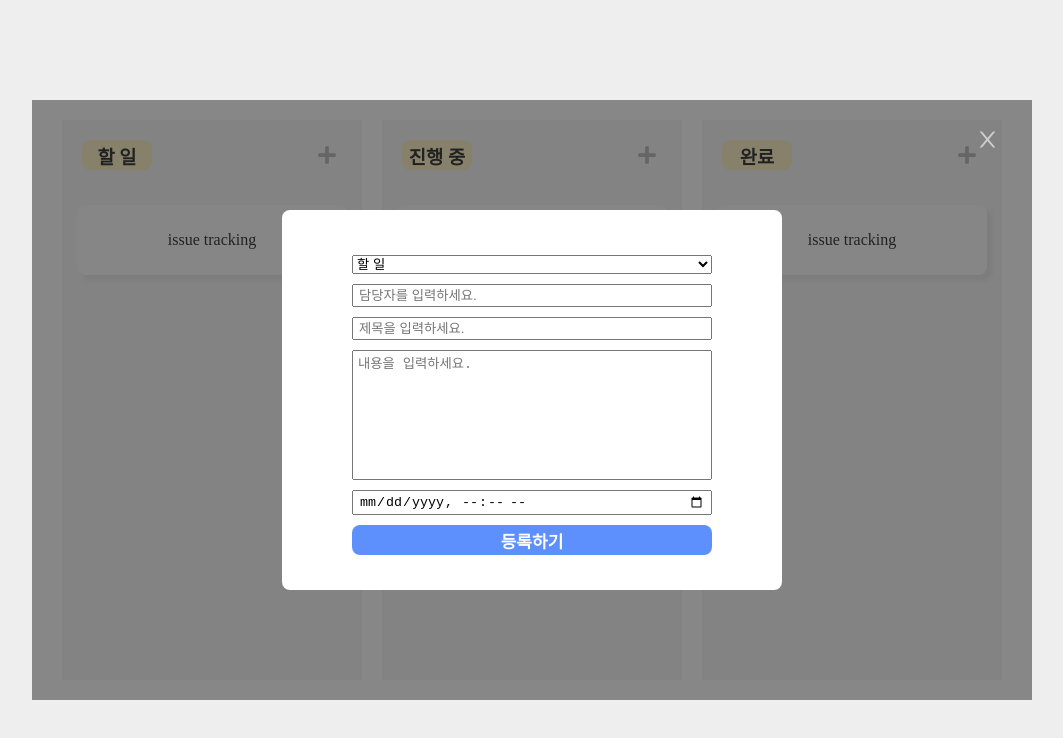
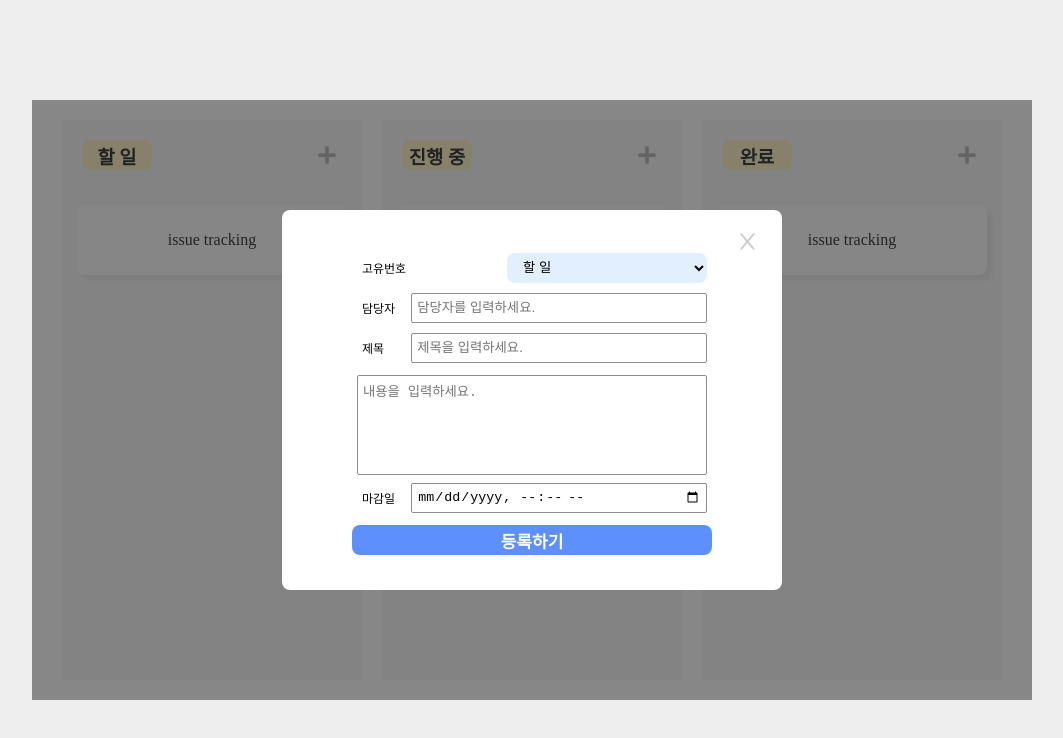
Before and after one commit to ShinjungOh/wanted-pre-onboarding-issue-tracking, a React (Create React App) app: page / in a window 1280 px wide. Both pictures are taken after a click on the element 435 px from the left and 155 px from the top of the page. Shown: the top 738 px of the page, without its empty margins (108-1171 px from the left). Built offline with nearby package versions, Linux system fonts and the light colour scheme.

Commit message:
feat: 담당자 검색 기능 추가

```diff
--- a/src/lib/dummydata/managerData.ts
+++ b/src/lib/dummydata/managerData.ts
@@ -1 +1 @@
-export const manager = ['김OO', '이OO', '박OO', '최OO'];
+export const managers = ['김OO', '이OO', '박OO', '최OO'];
--- a/src/ui/components/issueTracking/IssueCreate.tsx
+++ b/src/ui/components/issueTracking/IssueCreate.tsx
@@ -1,6 +1,7 @@
-import React from 'react';
+import React, { useRef, useState } from 'react';
 import styled, { css } from 'styled-components';
 import { AiOutlineClose } from 'react-icons/ai';
+import { managers } from '../../../lib/dummydata/managerData';
 
 interface Props {
   isOpen: boolean;
@@ -11,6 +12,19 @@ interface Props {
 }
 
 const IssueCreate = ({ isOpen, isModalOpen, selectedState, handleChangeSelect, issueStateData }: Props) => {
+  const [userInput, setUserInput] = useState('');
+  // const [issues, setIssues] = useState([]);
+
+  // const nextId = useRef(0);
+
+  const onChangeMangerInput = (e: any) => {
+    const { value } = e.target;
+    setUserInput(value);
+  };
+
+  const searchManager = managers.filter((manager) => manager.includes(userInput));
+  console.log(searchManager);
+
   return (
     <Container isOpen={isOpen}>
       {isOpen ? (
@@ -18,17 +32,33 @@ const IssueCreate = ({ isOpen, isModalOpen, selectedState, handleChangeSelect, i
           <CloseBox onClick={isModalOpen}>
             <AiOutlineClose color="#cdcdcd" />
           </CloseBox>
+          <InputDetailContainer>
+            <Label htmlFor="고유번호">고유번호</Label>
+            <Input id="고유번호" type="text" readOnly={true} />
             <SelectState onChange={handleChangeSelect} value={selectedState}>
-            {issueStateData.map((item: any) => (
+              {issueStateData.map((item: string) => (
                 <option value={item} key={item}>
                   {item}
                 </option>
               ))}
             </SelectState>
-          <Input type="text" placeholder="담당자를 입력하세요." />
+          </InputDetailContainer>
+          <InputDetailContainer>
+            <Label htmlFor="담당자">담당자</Label>
+            <Input id="담당자" type="text" placeholder="담당자를 입력하세요." onChange={onChangeMangerInput} />
+          </InputDetailContainer>
+          {searchManager.length > 0 &&
+            userInput.length > 0 &&
+            searchManager.map((manager) => <SearchInput key={manager}>{searchManager}</SearchInput>)}
+          <InputDetailContainer>
+            <Label htmlFor="제목">제목</Label>
             <Input type="text" placeholder="제목을 입력하세요." />
+          </InputDetailContainer>
           <Textarea placeholder="내용을 입력하세요." />
-          <Input type="datetime-local" />
+          <InputDetailContainer>
+            <Label htmlFor="마감일">마감일</Label>
+            <Input id="마감일" type="datetime-local" />
+          </InputDetailContainer>
           <Button>등록하기</Button>
         </InputContainer>
       ) : null}
@@ -69,8 +99,8 @@ const CloseBox = styled.div`
   font-size: 25px;
   font-weight: 600;
   position: absolute;
-  top: 4%;
-  right: 3%;
+  top: 21%;
+  right: 27%;
   cursor: pointer;
 `;
 
@@ -86,22 +116,57 @@ const InputContainer = styled.div`
 `;
 
 const SelectState = styled.select`
-  margin-top: 10px;
+  width: 200px;
+  height: 30px;
+  padding: 2px 12px;
+  background-color: #e1efff;
+  border: none;
+  border-radius: 8px;
+  outline: none;
+`;
+
+const InputDetailContainer = styled.label`
   width: 360px;
+  height: 35px;
+  margin-top: 5px;
+  display: flex;
+  flex-direction: row;
+  justify-content: space-between;
+  align-items: center;
+  font-size: 8px;
+  padding: 2px 5px;
+`;
+
+const Label = styled.label`
+  width: 55px;
+  font-size: 12px;
+  padding: 2px 5px;
 `;
 
 const Input = styled.input`
-  margin-top: 10px;
-  width: 360px;
+  width: 300px;
+  height: 30px;
   padding: 2px 5px;
+  outline: none;
+  border: 1px solid #8d8d8d;
+  border-radius: 2px;
+
+  &:read-only {
+    border: none;
+    width: 94px;
+  }
 `;
 
 const Textarea = styled.textarea`
-  width: 360px;
-  height: 130px;
+  width: 350px;
+  height: 100px;
   margin-top: 10px;
-  padding: 2px 5px;
+  padding: 5px 5px;
+  border: 1px solid #8d8d8d;
+  border-radius: 2px;
   resize: none;
+  outline: none;
+  overflow-y: auto;
 `;
 
 const Button = styled.button`
@@ -116,3 +181,19 @@ const Button = styled.button`
   border: none;
   cursor: pointer;
 `;
+
+const SearchInput = styled.div`
+  width: 295px;
+  height: auto;
+  padding: 2px 5px;
+  background-color: white;
+  border: 1px solid #ddd;
+  border-radius: 2px;
+  outline: none;
+  position: fixed;
+  top: 221px;
+  left: 380px;
+  overflow-y: auto;
+  z-index: 1;
+  box-shadow: 0 4px 5px rgba(134, 133, 133, 0.3);
+`;
--- a/src/ui/components/issueTracking/IssueItem.tsx
+++ b/src/ui/components/issueTracking/IssueItem.tsx
@@ -1,45 +1,24 @@
 import React, { useState } from 'react';
 import styled from 'styled-components';
 import { FaPlus } from 'react-icons/fa';
-import IssueCreate from './IssueCreate';
 
 interface IssueItemProps {
   issueState: string;
-  issueStateData: string[];
+  handleOpenCreateModal: () => void;
 }
 
-const IssueItem = ({ issueState, issueStateData }: IssueItemProps) => {
-  const [isOpen, setIsOpen] = useState(false);
-  const [selected, setSelected] = useState('김OO');
-
-  const isCreateModalOpen = () => {
-    setIsOpen((prev) => !prev);
-  };
-
-  const handleChangeSelect = (e: any) => {
-    setSelected(e.target.value);
-  };
-
+const IssueItem = ({ issueState, handleOpenCreateModal }: IssueItemProps) => {
   return (
     <Container>
       <Header>
         <Title>{issueState}</Title>
-        <PlusBox onClick={isCreateModalOpen}>
+        <PlusBox onClick={handleOpenCreateModal}>
           <FaPlus />
         </PlusBox>
       </Header>
       <IssueContainer>
         <Issue>issue tracking</Issue>
       </IssueContainer>
-      {isOpen && (
-        <IssueCreate
-          isOpen={isOpen}
-          isModalOpen={isCreateModalOpen}
-          issueStateData={issueStateData}
-          selectedState={selected}
-          handleChangeSelect={handleChangeSelect}
-        />
-      )}
     </Container>
   );
 };
--- a/src/ui/pages/IssueTrackingPage.tsx
+++ b/src/ui/pages/IssueTrackingPage.tsx
@@ -1,15 +1,36 @@
-import React from 'react';
+import React, { useState } from 'react';
 import IssueItem from '../components/issueTracking/IssueItem';
 import styled from 'styled-components';
+import IssueCreate from '../components/issueTracking/IssueCreate';
 
 const IssueTrackingPage = () => {
   const issueStateData = ['할 일', '진행 중', '완료'];
 
+  const [isOpen, setIsOpen] = useState(false);
+  const [selected, setSelected] = useState('김OO');
+
+  const handleOpenCreateModal = () => {
+    setIsOpen((prev) => !prev);
+  };
+
+  const handleChangeSelect = (e: any) => {
+    setSelected(e.target.value);
+  };
+
   return (
     <Container>
-      <IssueItem issueState="할 일" issueStateData={issueStateData} />
-      <IssueItem issueState="진행 중" issueStateData={issueStateData} />
-      <IssueItem issueState="완료" issueStateData={issueStateData} />
+      {isOpen && (
+        <IssueCreate
+          isOpen={isOpen}
+          isModalOpen={handleOpenCreateModal}
+          issueStateData={issueStateData}
+          selectedState={selected}
+          handleChangeSelect={handleChangeSelect}
+        />
+      )}
+      <IssueItem issueState="할 일" handleOpenCreateModal={handleOpenCreateModal} />
+      <IssueItem issueState="진행 중" handleOpenCreateModal={handleOpenCreateModal} />
+      <IssueItem issueState="완료" handleOpenCreateModal={handleOpenCreateModal} />
     </Container>
   );
 };
```
Also changed, not shown: 1 other file (tests, documents, lock files or other folders). Lines whose indentation alone changed are shown as unchanged.
